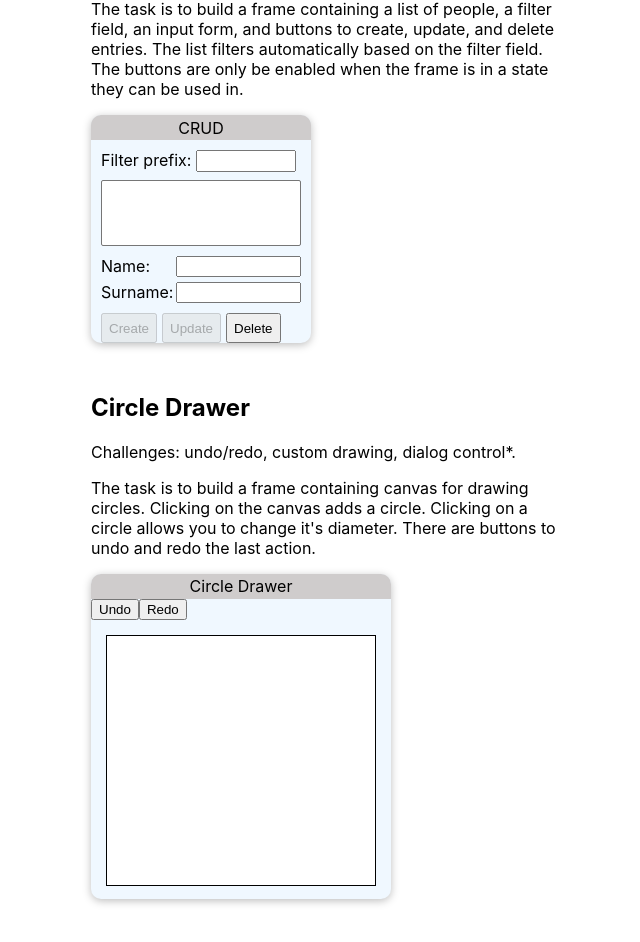
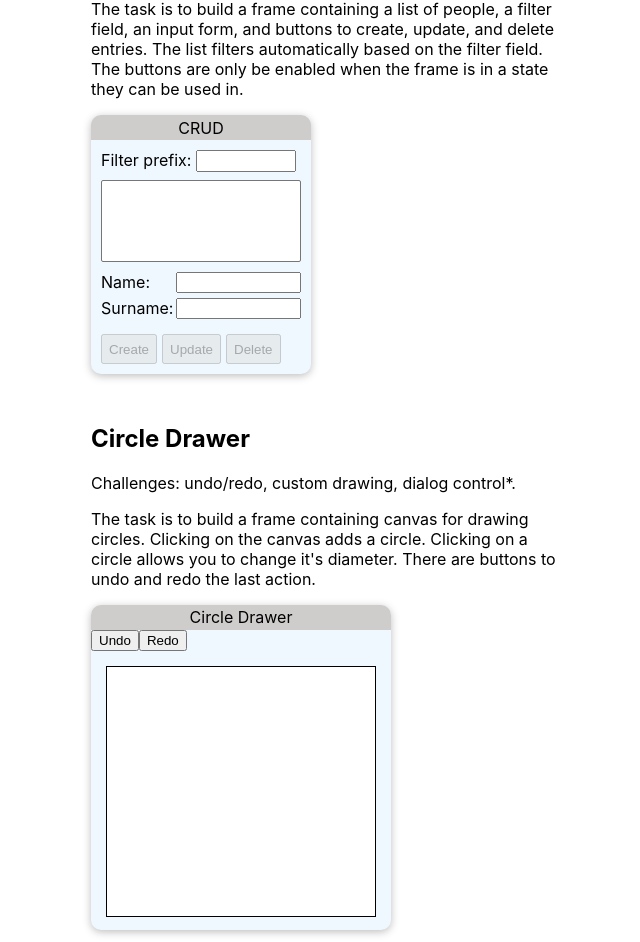
Before and after one commit to taylormitchell/7guis, a React (Create React App) app: page / in a window 1280 px wide. Shown: the part 1657-2599 px from the top of the page, without its empty margins (309-949 px from the left). Built offline with nearby package versions, Linux system fonts and the light colour scheme.

Commit message:
Make CRUD list single selection only

```diff
--- a/src/components/CRUD/CRUD.js
+++ b/src/components/CRUD/CRUD.js
@@ -4,17 +4,17 @@ import List from "./List";
 import style from "./CRUD.module.css";
 
 const CRUD = (props) => {
-  const [selectedKey, setSelectedKey] = useState(0);
+  const [selectedKey, setSelectedKey] = useState("");
 
   const [nameField, setNameField] = useState("");
   const [surnameField, setSurnameField] = useState("");
 
-  const [people, setPeople] = useState({});
+  const [people, setPeople] = useState([]);
 
   const selectHandler = (event) => {
     const key = event.target.value;
     setSelectedKey(key);
-    const selection = people[key];
+    const selection = people.find(p => p.key == key);
     setNameField(selection.name);
     setSurnameField(selection.surname);
   };
@@ -22,59 +22,49 @@ const CRUD = (props) => {
   const createHandler = () => {
     const key = Math.random().toString();
     const person = { key: key, name: nameField, surname: surnameField };
-    setPeople((prevState) => {
-      const newState = { ...prevState };
-      newState[key] = person;
-      return newState;
-    });
+    setPeople(s => [...s, person]);
   };
 
   const updateHandler = () => {
-    setPeople((prevPeople) => {
-      let newRecord = { ...prevPeople[selectedKey] };
-      newRecord["name"] = nameField;
-      newRecord["surname"] = surnameField;
-      let newPeople = { ...prevPeople };
-      newPeople[selectedKey] = newRecord;
-      return newPeople;
+    setPeople(people => {
+      let i = people.findIndex(p => p.key == selectedKey)
+      let updatedPerson = {...people[i], name: nameField, surname: surnameField};
+      return [...people.slice(0, i), updatedPerson, ...people.slice(i + 1)];
     });
   };
 
   const deleteHandler = () => {
-    setPeople((prevPeople) => {
-      let newPeople = { ...prevPeople };
-      delete newPeople[selectedKey];
-      return newPeople;
+    setPeople(people => {
+      let i = people.findIndex(p => p.key == selectedKey)
+      return [...people.slice(0, i), ...people.slice(i + 1)];
     });
     setNameField("");
     setSurnameField("");
+    setSelectedKey(people[0].key);
   };
 
   const invalidState = nameField === "" || surnameField === "";
+  const isSelection = selectedKey !== "";
 
   return (
     <div className={style["crud"]}>
       <section className={style["main"]}>
-        <div className={style["left"]}>
           <List people={people} onChange={selectHandler} selection={selectedKey} />
-        </div>
-        <div className={style["right"]}>
           <Form
             nameField={nameField}
             surnameField={surnameField}
             onChangeNameField={(e) => setNameField(e.target.value)}
             onChangeSurnameField={(e) => setSurnameField(e.target.value)}
           />
-        </div>
       </section>
       <section className={style["buttons"]}>
         <button disabled={invalidState} onClick={createHandler}>
           Create
         </button>
-        <button disabled={invalidState} onClick={updateHandler}>
+        <button disabled={invalidState || !isSelection} onClick={updateHandler}>
           Update
         </button>
-        <button onClick={deleteHandler}>Delete</button>
+        <button disabled={!isSelection} onClick={deleteHandler}>Delete</button>
       </section>
     </div>
   );
--- a/src/components/CRUD/CRUD.module.css
+++ b/src/components/CRUD/CRUD.module.css
@@ -13,22 +13,16 @@
     /* min-height: 100px; */
 }
 
-/* .left {
-    flex: 1 1 auto;
+.buttons {
+    width: max-content;
+    padding-top: 10px;
+    padding-bottom: 10px;
 }
-
-.right {
-    flex: 0 0 auto;
-    width: 200px;
-    padding-left: 5px;
-} */
 
 .buttons button {
     height: 30px;
-    margin-top: 5px;
     margin-right: 5px;
 }
-
 
 .entry {
     margin-top: 10px;
--- a/src/components/CRUD/Form.module.css
+++ /dev/null
@@ -1,22 +0,0 @@
-
-.entry {
-    min-height: 100px;
-    margin-top: 30px;
-}
-
-.entry div {
-    display: flex;
-    margin-bottom: 5px;
-}
-
-.entry label {
-    flex: 0 0 auto;
-    display: inline-block;
-    width: 75px;
-}
-
-.entry input {
-    flex: 1 1 auto;
-    width: 100px;
-    min-width: 75px
-}
--- a/src/components/CRUD/List.js
+++ b/src/components/CRUD/List.js
@@ -13,12 +13,12 @@ const List = (props) => {
         <label htmlFor="filter">Filter prefix:</label>
         <input id="filter" type="text" onChange={filterHandler}></input>
       </form>
-      <select multiple onChange={props.onChange} selection={props.selection}>
-        {Object.entries(props.people)
-          .filter(([k, p]) => p.surname.startsWith(filter))
-          .map(([k, p]) => (
-            <option value={p.key} key={p.key}>{`${p.surname}, ${p.name}`}</option>
-          ))}
+      <select size={5} onChange={props.onChange} selection={props.selection}>
+        {props.people
+          .filter(p => p.surname.startsWith(filter))
+          .map(p => (
+              <option value={p.key} key={p.key}>{`${p.surname}, ${p.name}`}</option>
+        ))}
       </select>
     </div>
   );
--- a/src/components/CRUD/List.module.css
+++ /dev/null
@@ -1,27 +0,0 @@
-.list-view {
-    display: flex;
-    flex-direction: column;
-    height: 100%;
-}
-
-.list-view select {
-    flex: 1 1 auto;
-    width: 100%;
-}
-
-.list-view form {
-    flex: 0 0 auto;
-    display: flex;
-    height: 30px;
-}
-.list-view form label {
-    width: max-content;
-    padding-right: 5px;
-}
-
-.list-view form input {
-    flex: 0 1 auto;
-    width: 100px;
-    height: 21.5px;
-    min-width: 50px;
-}
```
